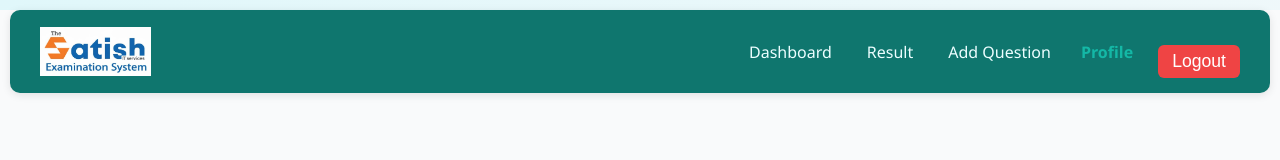
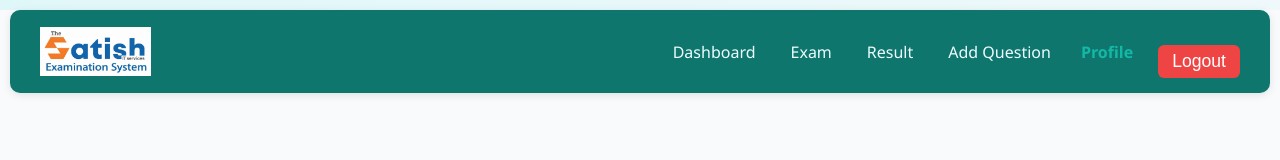
Before and after one commit to SIT2711/online-exam-system, a React (Create React App) app: page /profile in a window 1280 px wide. Shown: the top 160 px of the page. Built offline with nearby package versions, Linux system fonts and the light colour scheme; no server answers; sample sign-in values are in the browser's storage.

Commit message:
navbar updated

```diff
--- a/src/App.js
+++ b/src/App.js
@@ -79,7 +79,7 @@ function App() {
           <Route
             path="/exam"
             element={
-              <ProtectedRoute allowedRoles={["student"]}>
+              <ProtectedRoute allowedRoles={["teacher"]}>
                 <Layout><Exam /></Layout>
               </ProtectedRoute>
             }
--- a/src/components/Navbar.jsx
+++ b/src/components/Navbar.jsx
@@ -35,6 +35,18 @@ function Navbar() {
             )}
           </NavLink>
         </li>
+        {/* Admin + Teacher - Exam */}
+      {(user?.role === "admin" || user?.role === "teacher") && (
+        <li>
+          <NavLink to="/exam">
+            {({ isActive }) => (
+              <span className={isActive ? "active" : "link"}>
+              Exam
+              </span>
+                )}
+          </NavLink>
+        </li>
+        )}
 
         {/* Student Only */}
         {user?.role === "student" && (
```
